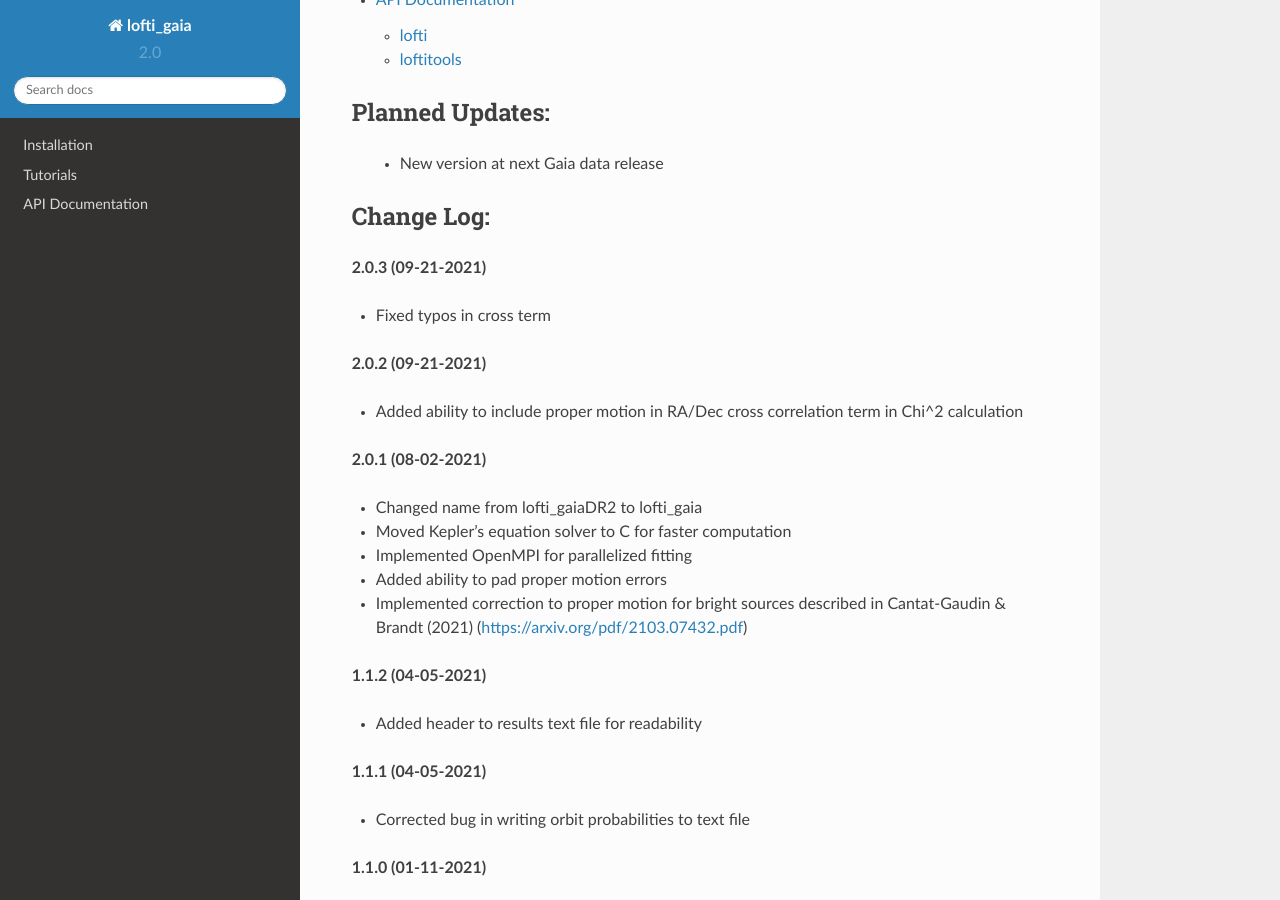
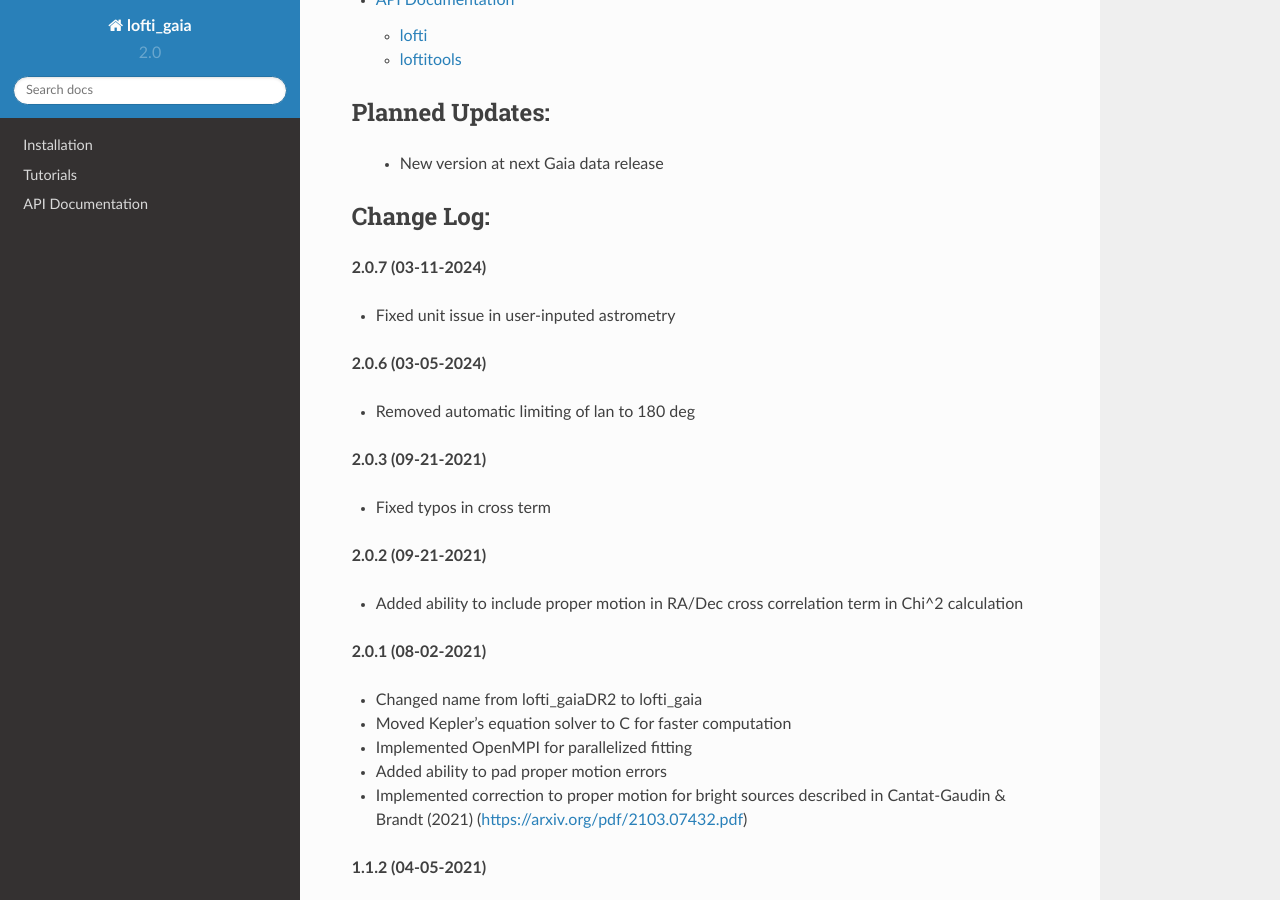
Before and after one commit to logan-pearce/lofti_gaia, a Sphinx documentation site: the page built from docs/index.rst, in a window 1280 px wide and 900 px high, scrolled down 1084 px. Built offline with Sphinx 7.4.7 and the Read the Docs theme 2.0.0, drawn with Linux system fonts in a browser that asks for light colours; pages that are not in the unit, such as notebooks, are missing from menus.

Commit message:
fixed unit conversion issue in user astrometry input

```diff
--- a/docs/index.rst
+++ b/docs/index.rst
@@ -52,6 +52,15 @@
 Change Log:
 +++++++++++
 
+**2.0.7 (03-11-2024)**
+
+- Fixed unit issue in user-inputed astrometry
+
+**2.0.6 (03-05-2024)**
+
+- Removed automatic limiting of lan to 180 deg
+
+
 **2.0.3 (09-21-2021)**
 
 - Fixed typos in cross term
--- a/setup.py
+++ b/setup.py
@@ -71,7 +71,7 @@
 parallel_libraries = ['gomp'] if needs_gomp else []
 def main():
     setup(name="lofti_gaia",
-          version="2.0.6",
+          version="2.0.7",
           description="Orbit fitting with Gaia astrometry",
           author="Logan Pearce",
 		  url='https://github.com/logan-pearce/lofti_gaia',
```
Also changed, not shown: 3 other files.
